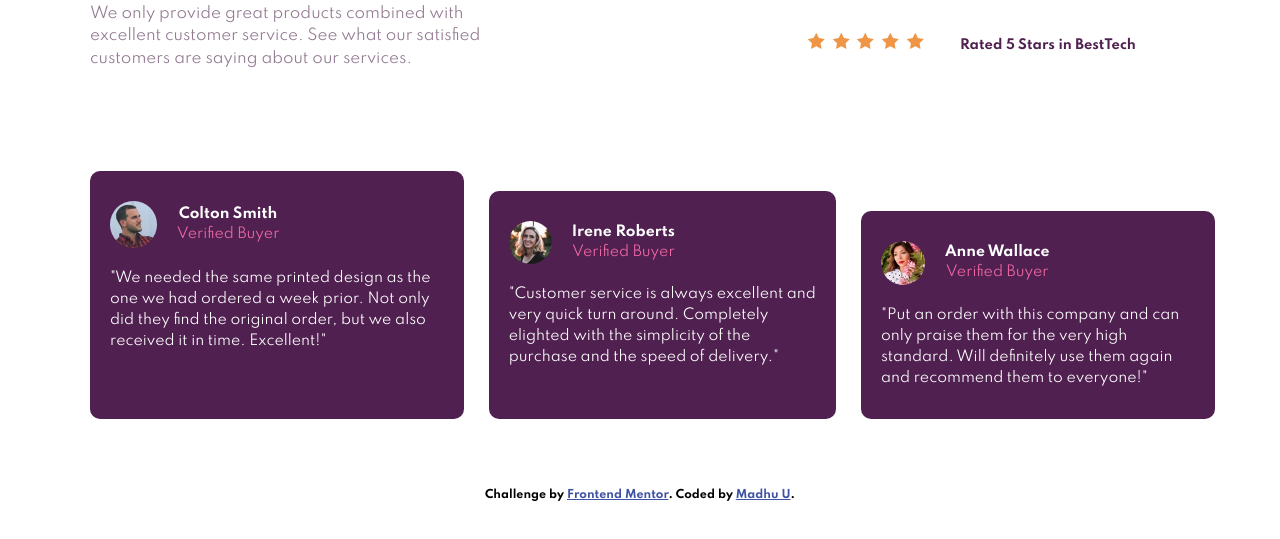
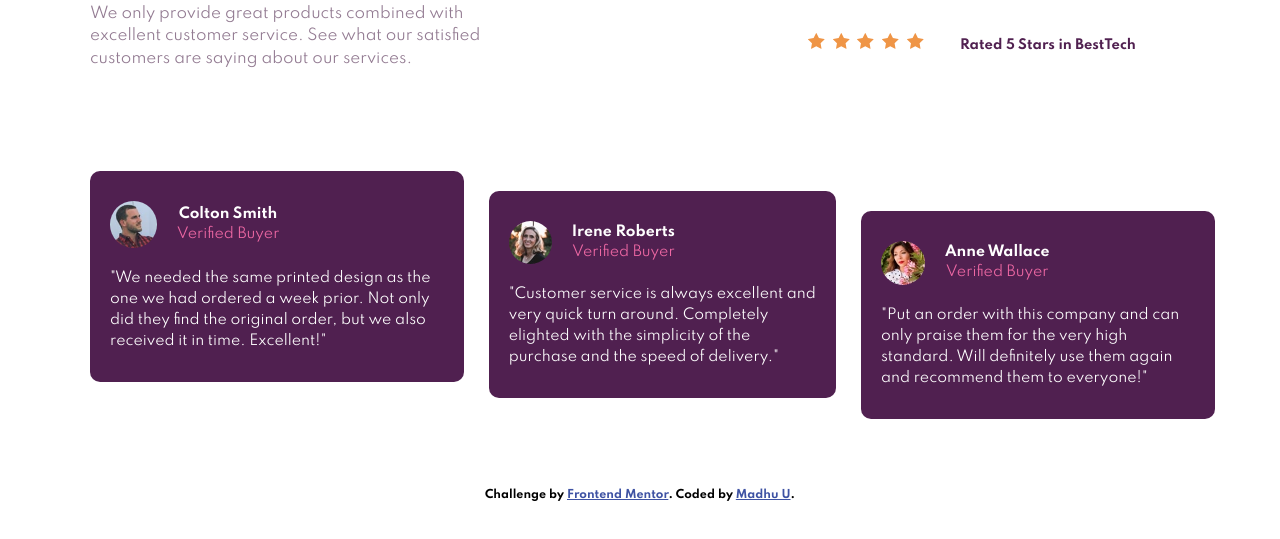
Before and after one commit to ItsMadhuU/Frontend-Mentor---Social-proof-section, a plain HTML site: page index.html in a window 1280 px wide. Shown: the part 255-794 px from the top of the page. Drawn offline with Linux system fonts and the light colour scheme.

Commit message:
changes made to style.css

```diff
--- a/css/style.css
+++ b/css/style.css
@@ -167,6 +167,10 @@ body {
     flex-direction: row;
   }
 
+  .info {
+    height: max-content;
+  }
+
   .irene {
     margin-top: 2rem;
   }
```
